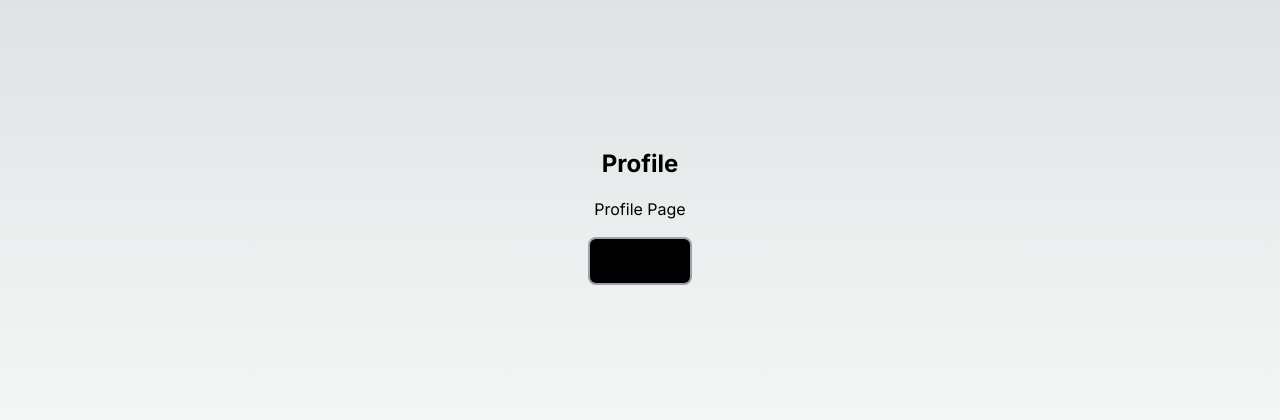
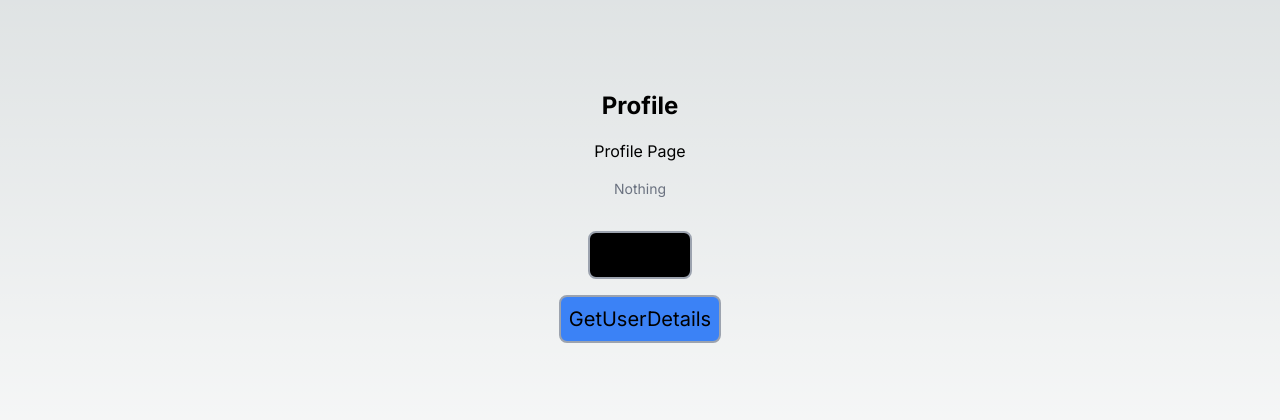
Before and after one commit to mohits-git/next-auth-app, a Next.js app: page /profile in a window 1280 px wide. Shown: the part 184-604 px from the top of the page. Built offline with nearby package versions, Linux system fonts and the light colour scheme.

Commit message:
feat: Added Data Fetching via user Token

```diff
--- /dev/null
+++ b/src/app/api/users/me/route.ts
@@ -0,0 +1,18 @@
+import { getDataFromToken } from "@/helpers/getDataFromToken";
+
+import { NextRequest, NextResponse } from "next/server";
+import User from "@/models/userModel";
+import { connect } from "@/dbConfig/dbConfig";
+
+connect();
+
+export async function GET(request: NextRequest) {
+    try {
+        const userId = await getDataFromToken(request);
+        const user = await User.findOne({ _id: userId }).select("-password");
+        return NextResponse.json({message: "User found", data: user});
+    }
+    catch(error: any) {
+        return NextResponse.json({ error: "Something went wrong"}, { status: 400 });
+    }
+}
--- a/src/app/profile/page.tsx
+++ b/src/app/profile/page.tsx
@@ -4,12 +4,14 @@ import axios from "axios";
 import toast from "react-hot-toast";
 import Link from "next/link";
 import { useRouter } from "next/navigation";
+import { useState } from "react";
 
 export default function ProfilePage() {
     const router = useRouter();
+    const [data, setData] = useState("nothing");
     const logout = async () => {
         try {
-            const res = await axios.get('/api/users/logout');
+            await axios.get('/api/users/logout');
             toast.success('Logout successfull');
             router.push('/login');
         }
@@ -18,15 +20,32 @@ export default function ProfilePage() {
             toast.error(error.message);
         }
     }
+
+    const getUserDetails = async () => {
+        try {
+            const res = await axios.get('/api/users/me');
+            console.log(res.data);
+            setData(res.data.data._id);
+        }
+        catch (error: any) {
+            console.log(error.message);
+            toast.error(error.message);
+        }
+    }
+
     return (
         <>
             <div className="flex flex-col items-center justify-center min-h-screen py-2">
                 <h1 className="font-bold text-2xl mb-4">Profile</h1>
                 <hr />
                 <h2>Profile Page</h2>
+                <p className="p-4 text-gray-500 rounded-lg text-sm">{ data === "nothing" ? "Nothing" : <Link href={`/profile/${data}`} >{data}</Link>}</p>
                 <button className="mt-4 text-xl p-2 px-2 bg-black border-2 border-gray-400 rounded-lg hover:bg-gray-800"
                     onClick={() => logout()}
                 >LOGOUT</button>
+                <button className="mt-4 text-xl p-2 px-2 bg-blue-500 border-2 border-gray-400 rounded-lg hover:bg-blue-700"
+                    onClick={() => getUserDetails()}
+                >GetUserDetails</button>
             </div>
         </>
     )
--- /dev/null
+++ b/src/helpers/getDataFromToken.ts
@@ -0,0 +1,12 @@
+import jwt from "jsonwebtoken";
+import { NextRequest, NextResponse } from "next/server";
+
+export const getDataFromToken = async(request: NextRequest) => {
+    try {
+        const token = request.cookies.get('token')?.value || '';
+        const decodedToken = jwt.verify(token, process.env.TOKEN_SECRET);
+        return decodedToken.id;
+    } catch(error: any) {
+        throw new Error(error.message);
+    }
+}
```
